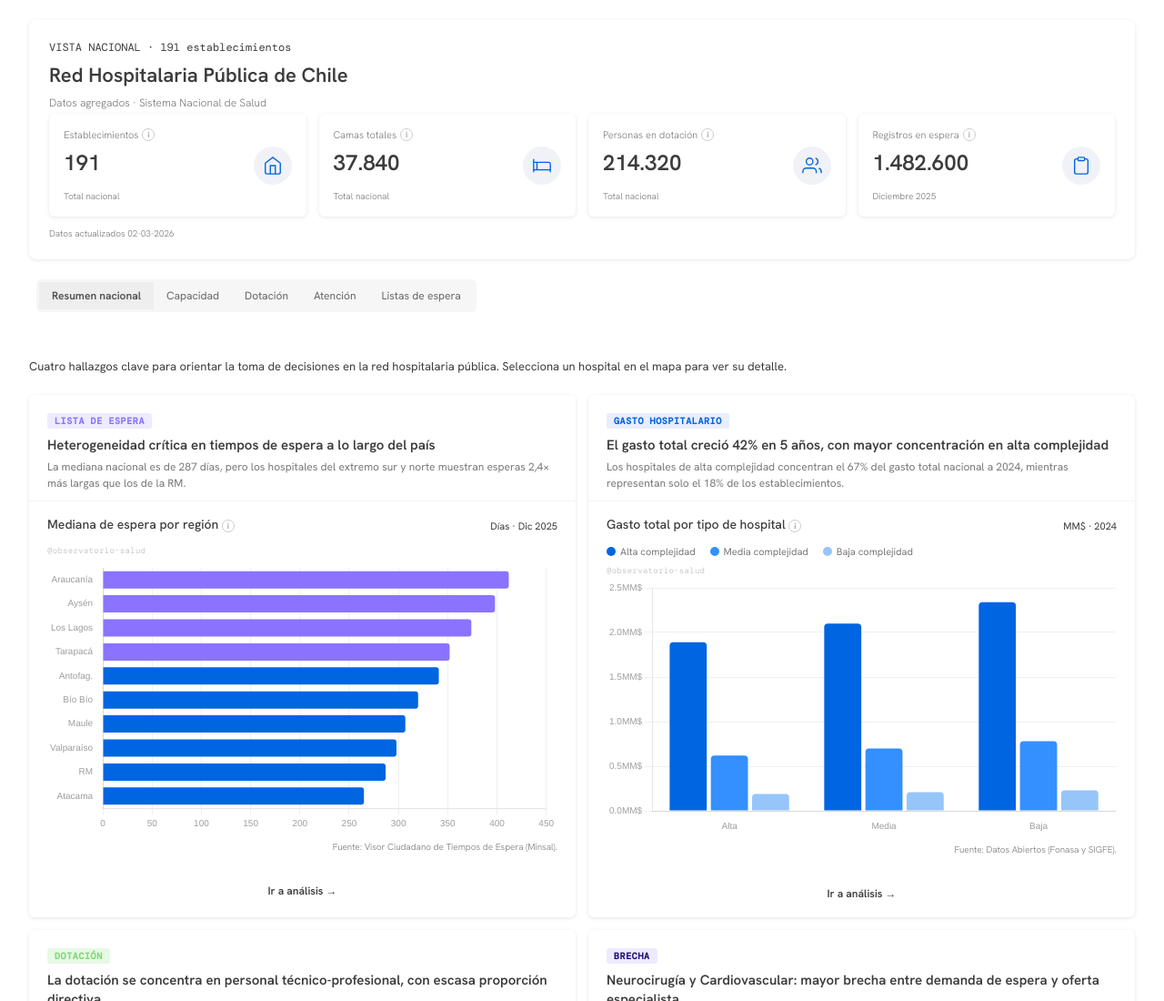
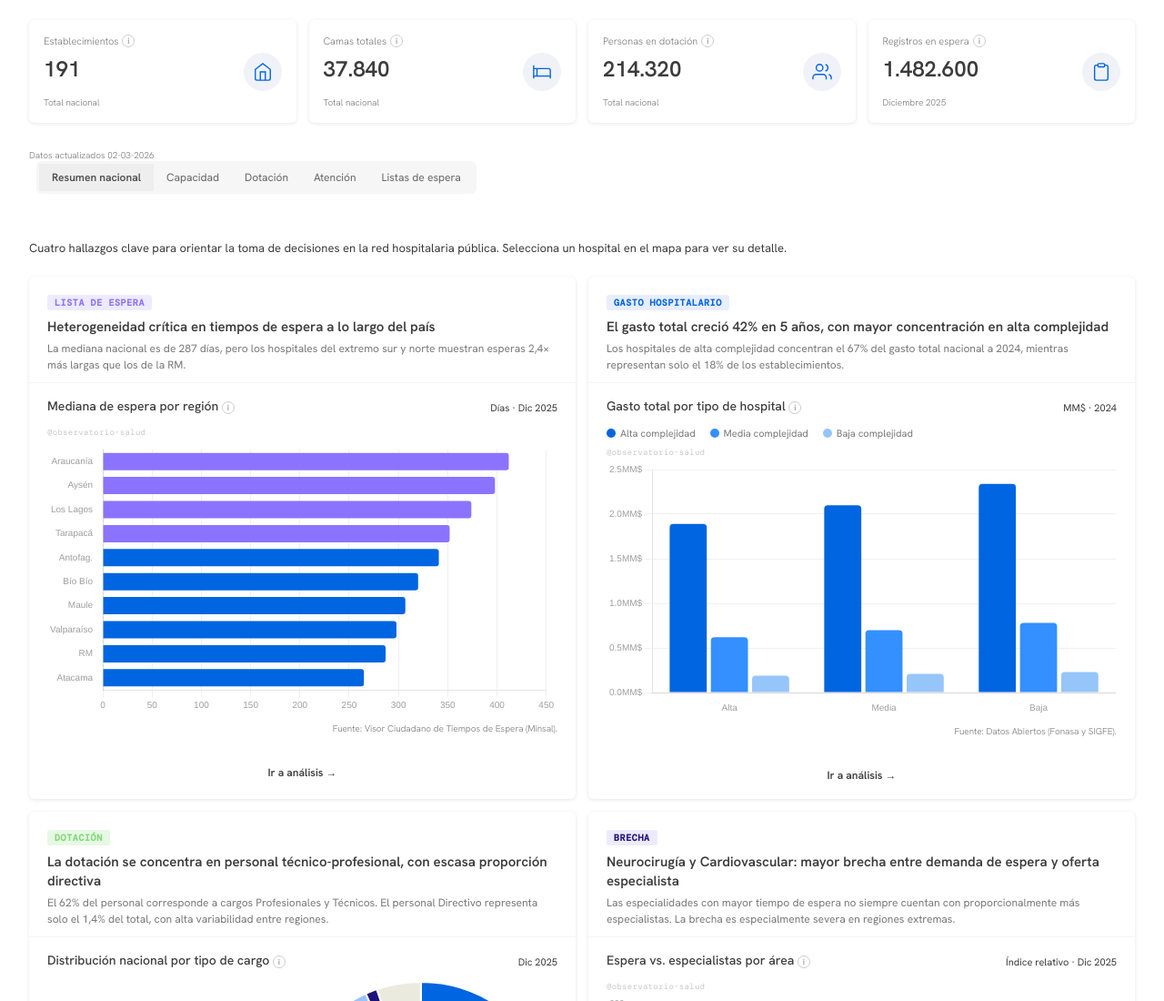
Before and after one commit to roestay/observatorio-achs-dashboard, a plain HTML site: page index.html in a window 1280 px wide. Shown: the top 1100 px of the page at 91% size. Drawn offline with nearby package versions, Linux system fonts and the light colour scheme.

Commit message:
Update index.html

```diff
--- a/index.html
+++ b/index.html
@@ -214,13 +214,9 @@
 <!-- TOP NAV -->
 
 
-<!-- HEADER SECTION -->
+<!-- KPI CARDS -->
 <div style="max-width:1280px;margin:22px auto 0;padding:0 32px;">
-<div class="header-section">
-    <div style="font-size:12px;color:var(--gray-500);margin-bottom:6px;font-family:var(--mono);">VISTA NACIONAL · 191 establecimientos</div>
-    <div class="header-title">Red Hospitalaria Pública de Chile</div>
-    <div class="header-subtitle">Datos agregados · Sistema Nacional de Salud</div>
-    <div class="stat-cards stat-cards-4" style="margin-bottom:0;padding-bottom:0;">
+    <div class="stat-cards stat-cards-4">
       <div class="stat-card">
         <div class="stat-card-label">Establecimientos <span class="info-icon">i</span></div>
         <div class="stat-card-header">
@@ -262,8 +258,7 @@
         <div class="stat-card-sub">Diciembre 2025</div>
       </div>
     </div>
-    <div class="header-updated">Datos actualizados 02-03-2026</div>
-</div>
+    <div style="font-size:10px;font-weight:300;color:var(--text-secondary);margin-top:12px;">Datos actualizados 02-03-2026</div>
 </div>
 
 
```
